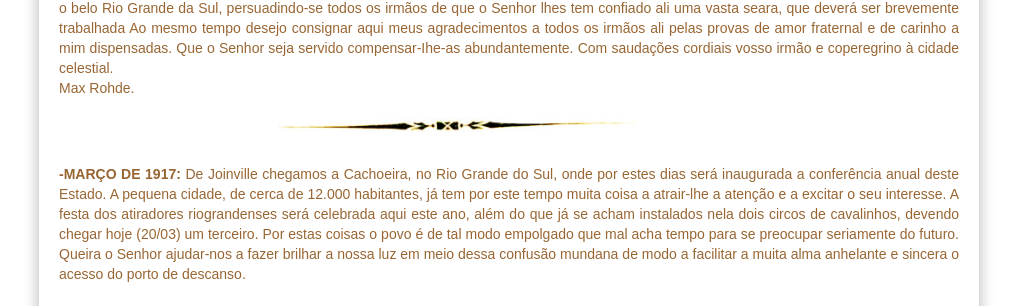
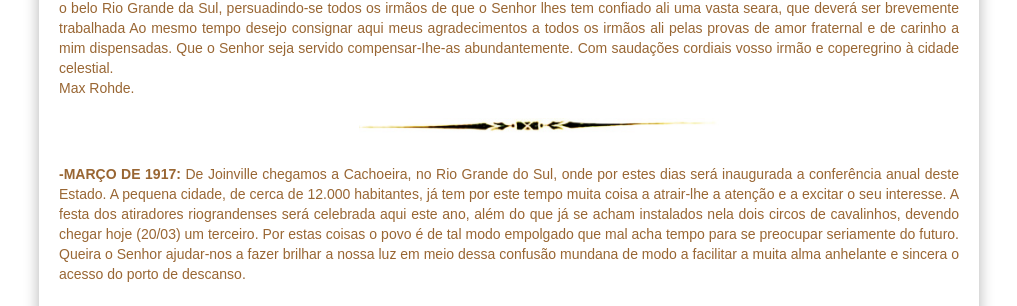
Before and after one commit to claudiovargas1955/claudiovargas1955.github.io, a Jekyll site: the page built from _pages/história-da-iasd-cachoeira.html, in a window 1280 px wide. Shown: the part 1952-2258 px from the top of the page, without its empty margins (131-1148 px from the left). Built offline with Jekyll 4.4.1, drawn with Linux system fonts in a browser that asks for light colours; some web fonts are replaced.

Commit message:
Update história-da-iasd-cachoeira.html

```diff
--- a/_pages/história-da-iasd-cachoeira.html
+++ b/_pages/história-da-iasd-cachoeira.html
@@ -196,7 +196,7 @@
 Que o Senhor seja servido compensar-Ihe-as abundantemente.
 Com saudações cordiais vosso irmão e coperegrino à cidade celestial.<br>
 Max Rohde.
-   <img class="dir4" style="float:center"; src="/images/separacao.jpg" class="img-responsive" width="400px" title="";/><br>
+   <img class="dir3" style="float:center"; src="/images/separacao.jpg" class="img-responsive" width="400px" title="";/><br>
 
 <p><b>-MARÇO DE 1917: </b>De Joinville chegamos a Cachoeira, no Rio Grande do Sul, onde por estes dias será inaugurada a conferência anual deste Estado. A pequena
 cidade, de cerca de 12.000 habitantes, já tem por este tempo muita coisa a atrair-lhe a atenção e a excitar o seu interesse. A festa dos atiradores riograndenses
```
